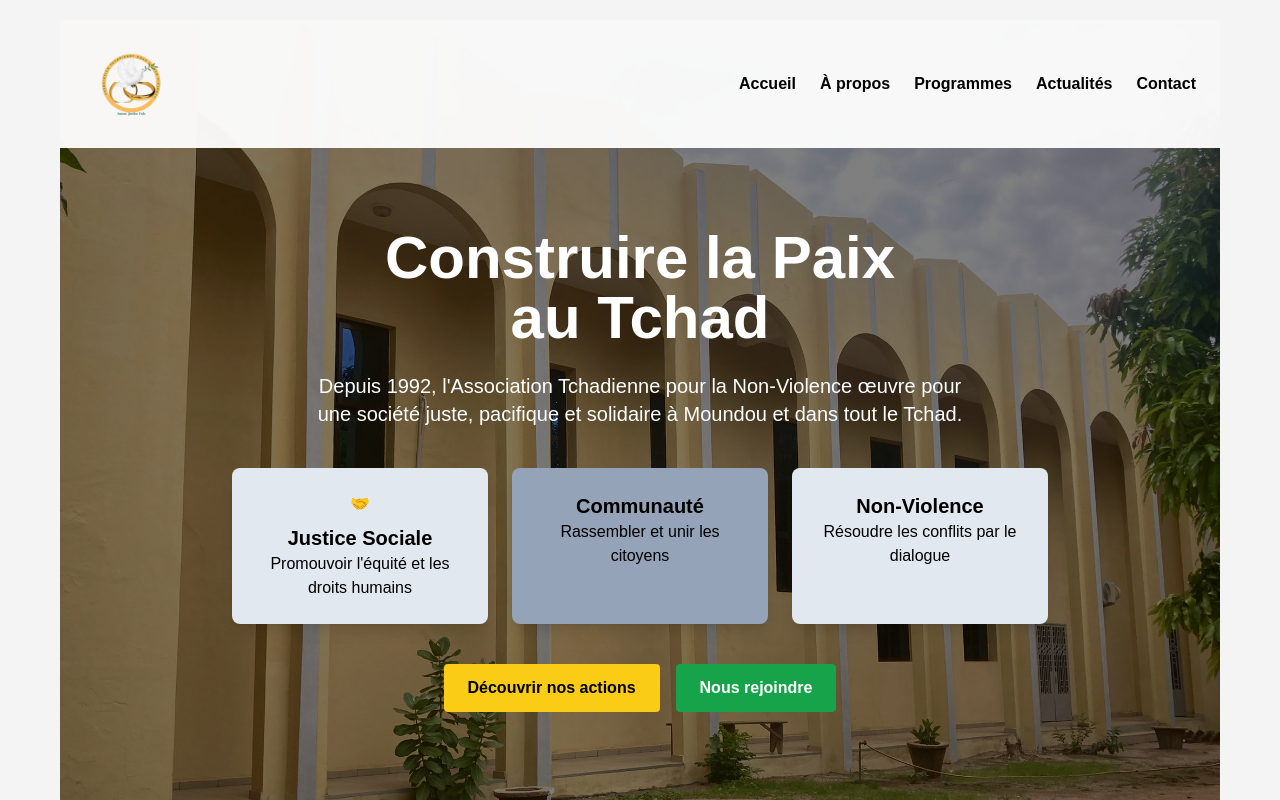
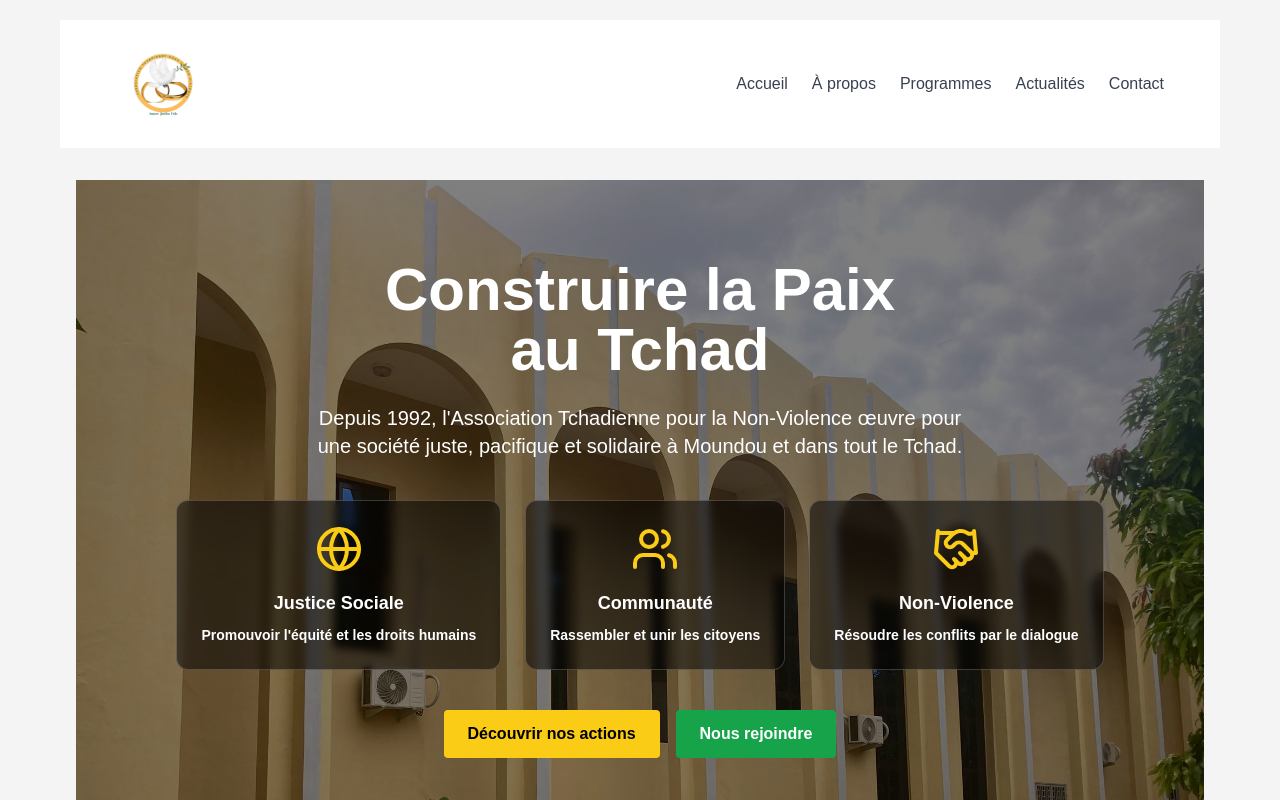
Before and after one commit to Gedeon235/ATNV, a React (Vite) app: page / in a window 1280 px wide. Shown: the top 800 px of the page. Built offline with nearby package versions, Linux system fonts and the light colour scheme.

Commit message:
Nouvelle mise à jour finale

```diff
--- a/src/App.tsx
+++ b/src/App.tsx
@@ -1,39 +1,33 @@
+import {  Routes, Route, BrowserRouter } from 'react-router-dom';
 
-import { BrowserRouter as Router, Routes, Route } from 'react-router-dom';
-
-import Header from './components/Header';
-import Footer from './components/Footer';
 
 import About from './components/About';
 import Programme from './components/Programme';
 import Actualite from './components/Actualite';
 import Contact from './components/Contact';
+import Home from './pages/Home';
+
+import Layout from './components/Layout';
 
 // Page d’accueil (contenu central)
-const Home = () => (
-  <>
-    <About />
-    <Programme />
-    <Actualite />
-    <Contact />
-  </>
-);
+
 
 function App() {
   return (
-    <Router>
-      <div className="min-h-screen bg-white">
-        <Header />
+ <>
+  <BrowserRouter>
+
         <Routes>
-          <Route path="/" element={<Home />} />
+          <Route path="/" element={<Layout />}>
+          <Route index element={<Home />} />
           <Route path="/about" element={<About />} />
           <Route path="/programmes" element={<Programme />} />
           <Route path="/actualites" element={<Actualite />} />
           <Route path="/contact" element={<Contact />} />
+         </Route>
         </Routes>
-        <Footer />
-      </div>
-    </Router>
+   </BrowserRouter>
+ </>
   );
 }
 
--- a/src/components/Header.tsx
+++ b/src/components/Header.tsx
@@ -1,71 +1,85 @@
-import { Link } from "react-router-dom";
-import { FiMenu } from "react-icons/fi";
+import { useState, useEffect } from 'react';
+import { Menu, X} from 'lucide-react';
 import logo from "../assets/logo.png"; // corrige le chemin selon ton arborescence
-import bgImage from "../assets/image.jpeg";
+import { Link } from 'react-router-dom';
+
+
 
 const Header = () => {
+  const [isMenuOpen, setIsMenuOpen] = useState(false);
+  const [isScrolled, setIsScrolled] = useState(false);
+
+  useEffect(() => {
+    const handleScroll = () => {
+      setIsScrolled(window.scrollY > 50);
+    };
+    window.addEventListener('scroll', handleScroll);
+    return () => window.removeEventListener('scroll', handleScroll);
+  }, []);
+
+const navItems = [
+  { name: 'Accueil', href: '/' },
+  { name: 'À propos', href: '/about' },
+  { name: 'Programmes', href: '/programmes' },
+  { name: 'Actualités', href: '/actualites' },
+  { name: 'Contact', href: '/contact' },
+];
+
+
   return (
-    <div
-      className="w-full min-h-screen bg-cover bg-center"
-      style={{ backgroundImage: `url(${bgImage})` }}
-    >
-      <div className="w-full min-h-screen bg-black bg-opacity-50 text-white">
-        <header className="bg-white bg-opacity-95 px-6 py-4 flex justify-between items-center flex-wrap">
+    <header className={`bg-white shadow-md${
+      isScrolled ? 'bg-white shadow-lg' : 'bg-white/95 backdrop-blur-sm'
+    }`}>
+      <div className="max-w-7xl px-4 sm:px-6 lg:px-8">
+        <div className="flex justify-between items-center px-6 py-4">
+          {/* Logo */}
           <div className="flex-shrink-0">
-            <Link to="/">
-              <img src={logo} alt="Logo" className="w-24 h-24" />
-            </Link>
-          </div>
-          <nav className="flex items-center gap-6 flex-wrap text-black font-bold">
-            <Link to="/" className="hover:text-blue-500">Accueil</Link>
-            <Link to="/about" className="hover:text-blue-500">À propos</Link>
-            <Link to="/programmes" className="hover:text-blue-500">Programmes</Link>
-            <Link to="/actualites" className="hover:text-blue-500">Actualités</Link>
-            <Link to="/contact" className="hover:text-blue-500">Contact</Link>
-            <FiMenu className="text-2xl block md:hidden cursor-pointer" />
-          </nav>
-        </header>
-
-        <section className="flex flex-col items-center justify-center px-4 py-20 text-center">
-          <h1 className="text-4xl md:text-6xl font-bold text-white">
-            Construire la Paix <br /> au Tchad
-          </h1>
-          <p className="text-lg md:text-xl mt-6 max-w-2xl text-white">
-            Depuis 1992, l'Association Tchadienne pour la Non-Violence œuvre pour une
-            société juste, pacifique et solidaire à Moundou et dans tout le Tchad.
-          </p>
-
-          <div className="flex flex-wrap justify-center gap-6 mt-10">
-            <div className="bg-slate-200 p-6 rounded-lg w-64 text-black text-center shadow-lg">
-              🤝
-              <h3 className="text-xl font-semibold mt-2">Justice Sociale</h3>
-              <p>Promouvoir l'équité et les droits humains</p>
-            </div>
-            <div className="bg-slate-400 p-6 rounded-lg w-64 text-black text-center shadow-lg">
-              <h3 className="text-xl font-semibold">Communauté</h3>
-              <p>Rassembler et unir les citoyens</p>
-            </div>
-            <div className="bg-slate-200 p-6 rounded-lg w-64 text-black text-center shadow-lg">
-              <h3 className="text-xl font-semibold">Non-Violence</h3>
-              <p>Résoudre les conflits par le dialogue</p>
-            </div>
+              <img src={logo} alt='Logo' className='w-24 h-24'/>
           </div>
 
-          <div className="flex flex-wrap justify-center gap-4 mt-10">
-            <Link to="/Programme">
-              <button className="bg-yellow-400 text-black font-bold py-3 px-6 rounded hover:bg-yellow-500">
-                Découvrir nos actions
-              </button>
-            </Link>
-            <Link to="/Contact">
-              <button className="bg-green-600 text-white font-bold py-3 px-6 rounded hover:bg-green-700">
-                Nous rejoindre
-              </button>
-            </Link>
+          {/* Desktop Navigation */}
+        <nav className="hidden md:flex items-center gap-6 flex-wrap">
+            {navItems.map((item) => (
+              <Link
+                key={item.name}
+                to={item.href}
+                className="text-gray-700 hover:text-blue-700 font-medium transition-colors duration-200 relative group"
+              >
+                {item.name}
+                <span className="absolute -bottom-1 left-0 w-0 h-0.5 bg-blue-700 transition-all duration-300 group-hover:w-full"></span>
+              </Link>
+            ))}
+          </nav>
+
+
+          {/* Mobile menu button */}
+          <button
+            onClick={() => setIsMenuOpen(!isMenuOpen)}
+            className="md:hidden p-2 rounded-lg hover:bg-gray-100 transition-colors"
+          >
+            {isMenuOpen ? <X className="w-6 h-6" /> : <Menu className="w-6 h-6" />}
+          </button>
+        </div>
+
+        {/* Mobile Navigation */}
+        {isMenuOpen && (
+          <div className="md:hidden py-4 border-t border-gray-100">
+            <nav className="flex flex-col space-y-3">
+              {navItems.map((item) => (
+                <a
+                  key={item.name}
+                  href={item.href}
+                  className="text-gray-700 hover:text-blue-700 font-medium py-2 px-2 rounded-lg hover:bg-gray-50 transition-all duration-200"
+                  onClick={() => setIsMenuOpen(false)}
+                >
+                  {item.name}
+                </a>
+              ))}
+            </nav>
           </div>
-        </section>
+        )}
       </div>
-    </div>
+    </header>
   );
 };
 
--- /dev/null
+++ b/src/components/Hero.tsx
@@ -0,0 +1,58 @@
+import { Link } from "react-router-dom";
+import {Globe, Handshake, Users} from "lucide-react"
+import bgImage from "../assets/image.jpeg";
+
+const Hero = () => {
+  return (
+    <div
+      className="w-full min-h-screen bg-cover bg-center"
+      style={{ backgroundImage: `url(${bgImage})` }}
+    >
+      <div className="w-full min-h-screen bg-black bg-opacity-50 text-white">
+
+        <section className="flex flex-col items-center justify-center px-4 py-20 text-center">
+          <h1 className="text-4xl md:text-6xl font-bold text-white">
+            Construire la Paix <br /> au Tchad
+          </h1>
+          <p className="text-lg md:text-xl mt-6 max-w-2xl text-white">
+            Depuis 1992, l'Association Tchadienne pour la Non-Violence œuvre pour une
+            société juste, pacifique et solidaire à Moundou et dans tout le Tchad.
+          </p>
+          <div className="flex flex-wrap justify-center gap-6 mt-10">
+               <div className="flex flex-col items-center p-6 bg-black/50 backdrop-blur-sm rounded-xl border border-white/20 hover:bg-white/20 transition-all duration-300">
+              <Globe className="w-12 h-12 mb-4 text-yellow-400" />
+              <h3 className="text-lg font-semibold mb-2">Justice Sociale</h3>
+              <p className="text-sm font-bold text-white-200">Promouvoir l'équité et les droits humains</p>
+          </div>
+
+            <div className="flex flex-col items-center p-6 bg-black/50  backdrop-blur-sm rounded-xl border border-white/20 hover:bg-white/20 transition-all duration-300">
+              <Users className="w-12 h-12 mb-4 text-yellow-400" />
+              <h3 className="text-lg font-semibold mb-2">Communauté</h3>
+              <p className="text-sm font-bold text-white-200">Rassembler et unir les citoyens</p>
+            </div>
+            <div className="flex flex-col items-center p-6 bg-black/50 backdrop-blur-sm rounded-xl border border-white/20 hover:bg-white/20 transition-all duration-300">
+              <Handshake className="w-12 h-12 mb-4 text-yellow-400" />
+              <h3 className="text-lg font-semibold mb-2">Non-Violence</h3>
+              <p className="text-sm font-bold text-white-200">Résoudre les conflits par le dialogue</p>
+            </div>
+          </div>
+
+          <div className="flex flex-wrap justify-center gap-4 mt-10">
+            <Link to="/Programme">
+              <button className="bg-yellow-400 text-black font-bold py-3 px-6 rounded hover:bg-yellow-500">
+                Découvrir nos actions
+              </button>
+            </Link>
+            <Link to="/Contact">
+              <button className="bg-green-600 text-white font-bold py-3 px-6 rounded hover:bg-green-700">
+                Nous rejoindre
+              </button>
+            </Link>
+          </div>
+        </section>
+      </div>
+    </div>
+  );
+};
+
+export default Hero;
--- /dev/null
+++ b/src/components/Layout.tsx
@@ -0,0 +1,17 @@
+import { Outlet } from "react-router-dom";
+import Header from "../components/Header";
+import Footer from "../components/Footer";
+
+const Layout = () => {
+  return (
+   <>
+    <Header />
+      <main className="container mx-auto px-4 py-8">
+        <Outlet />
+      </main>
+      <Footer />
+   </>
+  );
+};
+
+export default Layout;
--- /dev/null
+++ b/src/pages/Home.tsx
@@ -0,0 +1,9 @@
+import Hero from "../components/Hero";
+
+const Home = () => (
+  <>
+   <Hero />
+  </>
+);
+
+export default Home;
```
